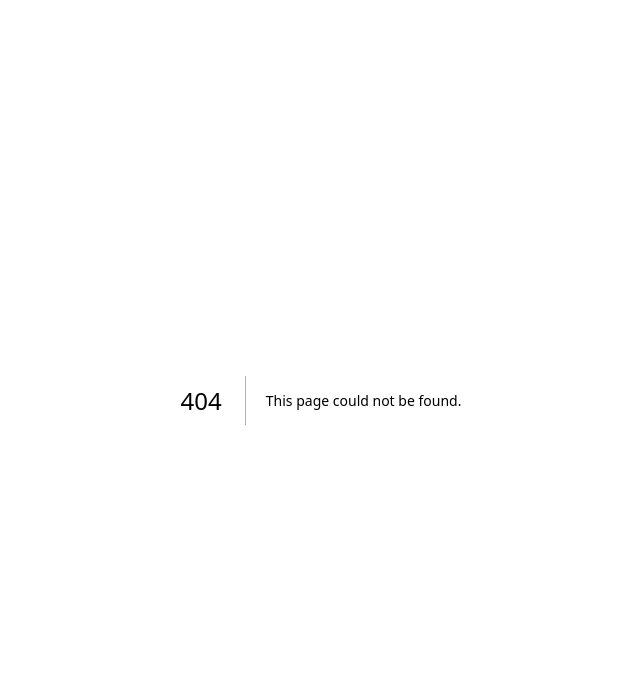
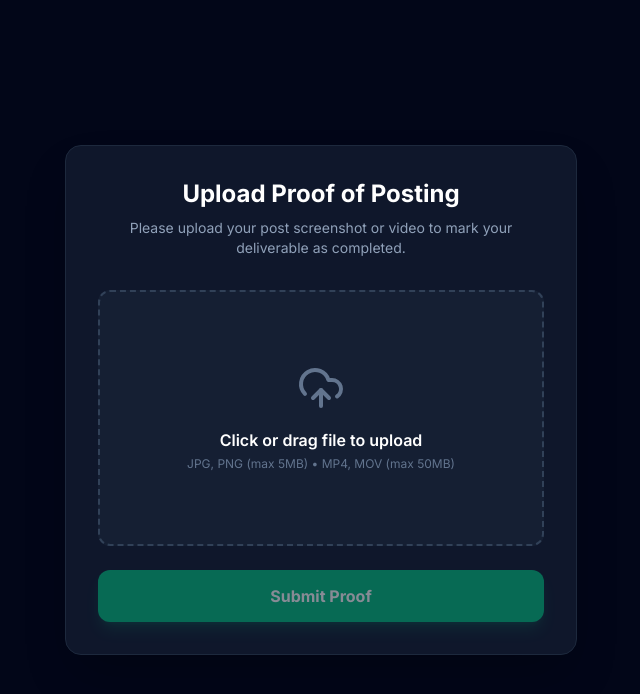
Before and after one commit to shahulhameed-csecore/Collabo-2, a Next.js app: page /submit-proof/1 in a window 1280 px wide. Before the commit this address had no page. Shown: the top 694 px of the page, without its empty margins (319-959 px from the left). Built offline with nearby package versions, Linux system fonts and the light colour scheme.

Commit message:
feat: Add Campaign Status Workflow and Secure File Upload

```diff
--- a/app/dashboard/page.tsx
+++ b/app/dashboard/page.tsx
@@ -243,7 +243,7 @@ export default function DashboardPage() {
               id="stat-total"
               label="Total Campaigns"
               value={String(stats.total)}
-              sub={`${stats.completed} completed · ${stats.cancelled} cancelled`}
+              sub={`${stats.completed} paid · ${stats.cancelled} cancelled`}
               icon={Users}
               accent="slate"
             />
@@ -383,7 +383,9 @@ export default function DashboardPage() {
                   {[
                     { label: 'Draft',     value: campaigns.filter(c => c.status === 'draft').length,     color: 'text-amber-400',   dot: 'bg-amber-400' },
                     { label: 'Active',    value: stats.active,                                            color: 'text-emerald-400', dot: 'bg-emerald-400' },
-                    { label: 'Done',      value: stats.completed,                                         color: 'text-slate-400',   dot: 'bg-slate-400' },
+                    { label: 'In Review', value: campaigns.filter(c => c.status === 'content_received').length, color: 'text-purple-400', dot: 'bg-purple-400' },
+                    { label: 'Approved',  value: campaigns.filter(c => c.status === 'approved').length, color: 'text-blue-400', dot: 'bg-blue-400' },
+                    { label: 'Paid',      value: stats.completed,                                         color: 'text-slate-400',   dot: 'bg-slate-400' },
                     { label: 'Cancelled', value: stats.cancelled,                                         color: 'text-rose-400',    dot: 'bg-rose-400' },
                   ].map(({ label, value, color, dot }) => (
                     <div key={label} className="flex items-center justify-between p-2.5 bg-slate-800/30 rounded-xl border border-slate-700/20">
--- /dev/null
+++ b/app/submit-proof/[token]/page.tsx
@@ -0,0 +1,151 @@
+'use client';
+
+import { useState, useRef } from 'react';
+import { UploadCloud, CheckCircle2, Loader2 } from 'lucide-react';
+import { useParams } from 'next/navigation';
+import { toast } from 'sonner';
+
+export default function SubmitProofPage() {
+  const { token } = useParams() as { token: string };
+  const [file, setFile] = useState<File | null>(null);
+  const [isDragging, setIsDragging] = useState(false);
+  const [isUploading, setIsUploading] = useState(false);
+  const [success, setSuccess] = useState(false);
+  const fileInputRef = useRef<HTMLInputElement>(null);
+
+  const handleDragOver = (e: React.DragEvent) => {
+    e.preventDefault();
+    setIsDragging(true);
+  };
+
+  const handleDragLeave = (e: React.DragEvent) => {
+    e.preventDefault();
+    setIsDragging(false);
+  };
+
+  const handleDrop = (e: React.DragEvent) => {
+    e.preventDefault();
+    setIsDragging(false);
+    if (e.dataTransfer.files && e.dataTransfer.files.length > 0) {
+      validateAndSetFile(e.dataTransfer.files[0]);
+    }
+  };
+
+  const handleFileChange = (e: React.ChangeEvent<HTMLInputElement>) => {
+    if (e.target.files && e.target.files.length > 0) {
+      validateAndSetFile(e.target.files[0]);
+    }
+  };
+
+  const validateAndSetFile = (selectedFile: File) => {
+    const validTypes = ['image/jpeg', 'image/png', 'video/mp4', 'video/quicktime'];
+    if (!validTypes.includes(selectedFile.type)) {
+      toast.error('Invalid file type. Only JPG, PNG, MP4, and MOV are allowed.');
+      return;
+    }
+
+    // Check sizes
+    if (selectedFile.type.startsWith('image/') && selectedFile.size > 5 * 1024 * 1024) {
+      toast.error('Image size exceeds 5MB limit.');
+      return;
+    }
+    if (selectedFile.type.startsWith('video/') && selectedFile.size > 50 * 1024 * 1024) {
+      toast.error('Video size exceeds 50MB limit.');
+      return;
+    }
+
+    setFile(selectedFile);
+  };
+
+  const handleUpload = async () => {
+    if (!file) return;
+    setIsUploading(true);
+
+    const formData = new FormData();
+    formData.append('file', file);
+
+    try {
+      const res = await fetch(`${process.env.NEXT_PUBLIC_API_URL}/campaigns/${token}/upload-proof`, {
+        method: 'POST',
+        body: formData,
+      });
+
+      const data = await res.json();
+      if (!res.ok) {
+        throw new Error(data.detail || 'Upload failed');
+      }
+
+      setSuccess(true);
+      toast.success('Proof uploaded successfully!');
+    } catch (err: any) {
+      toast.error(err.message || 'An error occurred during upload.');
+    } finally {
+      setIsUploading(false);
+    }
+  };
+
+  if (success) {
+    return (
+      <div className="min-h-screen bg-slate-950 flex flex-col items-center justify-center p-6 text-center">
+        <div className="w-20 h-20 bg-emerald-500/10 rounded-full flex items-center justify-center mb-6">
+          <CheckCircle2 className="w-10 h-10 text-emerald-400" />
+        </div>
+        <h1 className="text-3xl font-extrabold text-white mb-2">Proof Submitted!</h1>
+        <p className="text-slate-400 max-w-md mx-auto leading-relaxed">
+          Thank you. The brand has been notified and will review your content shortly. You can safely close this page.
+        </p>
+      </div>
+    );
+  }
+
+  return (
+    <div className="min-h-screen bg-slate-950 flex flex-col items-center justify-center p-4">
+      <div className="w-full max-w-lg bg-slate-900 border border-slate-800 rounded-2xl p-8 shadow-2xl">
+        <h1 className="text-2xl font-bold text-white mb-2 text-center">Upload Proof of Posting</h1>
+        <p className="text-slate-400 text-sm text-center mb-8">
+          Please upload your post screenshot or video to mark your deliverable as completed.
+        </p>
+
+        <div
+          className={`relative w-full h-64 border-2 border-dashed rounded-xl flex flex-col items-center justify-center cursor-pointer transition-all ${
+            isDragging ? 'border-emerald-500 bg-emerald-500/5' : 'border-slate-700 bg-slate-800/50 hover:border-emerald-500/50 hover:bg-slate-800'
+          }`}
+          onDragOver={handleDragOver}
+          onDragLeave={handleDragLeave}
+          onDrop={handleDrop}
+          onClick={() => fileInputRef.current?.click()}
+        >
+          <input
+            type="file"
+            ref={fileInputRef}
+            onChange={handleFileChange}
+            accept="image/jpeg,image/png,video/mp4,video/quicktime"
+            className="hidden"
+          />
+          <UploadCloud className={`w-12 h-12 mb-4 transition-colors ${isDragging ? 'text-emerald-400' : 'text-slate-500'}`} />
+          <h3 className="text-white font-semibold mb-1 text-center px-4">
+            {file ? file.name : 'Click or drag file to upload'}
+          </h3>
+          <p className="text-slate-500 text-xs">
+            JPG, PNG (max 5MB) • MP4, MOV (max 50MB)
+          </p>
+        </div>
+
+        <button
+          onClick={handleUpload}
+          disabled={!file || isUploading}
+          className="w-full mt-6 bg-emerald-500 hover:bg-emerald-400 text-white font-bold py-3.5 rounded-xl transition-all disabled:opacity-50 disabled:cursor-not-allowed flex items-center justify-center shadow-lg shadow-emerald-500/20 active:scale-[0.98]"
+        >
+          {isUploading ? (
+            <>
+              <Loader2 className="w-5 h-5 animate-spin mr-2" />
+              Uploading...
+            </>
+          ) : (
+            'Submit Proof'
+          )}
+        </button>
+      </div>
+    </div>
+  );
+}
--- a/components/CampaignTable.tsx
+++ b/components/CampaignTable.tsx
@@ -23,10 +23,12 @@ interface CampaignTableProps {
 const STATUS_CONFIG: Record<CampaignStatus, {
   label: string; dotClass: string; badgeClass: string; icon: React.ElementType;
 }> = {
-  active:    { label: 'Active',    dotClass: 'bg-emerald-400', badgeClass: 'bg-emerald-500/10 text-emerald-400 border-emerald-500/25', icon: CheckCircle2 },
-  draft:     { label: 'Draft',     dotClass: 'bg-amber-400',   badgeClass: 'bg-amber-500/10 text-amber-400 border-amber-500/25',   icon: Clock },
-  completed: { label: 'Completed', dotClass: 'bg-slate-400',   badgeClass: 'bg-slate-700/60 text-slate-400 border-slate-600/30',   icon: Check },
-  cancelled: { label: 'Cancelled', dotClass: 'bg-rose-400',    badgeClass: 'bg-rose-500/10 text-rose-400 border-rose-500/25',     icon: XCircle },
+  active:           { label: 'Active',           dotClass: 'bg-emerald-400', badgeClass: 'bg-emerald-500/10 text-emerald-400 border-emerald-500/25', icon: CheckCircle2 },
+  draft:            { label: 'Draft',            dotClass: 'bg-amber-400',   badgeClass: 'bg-amber-500/10 text-amber-400 border-amber-500/25',   icon: Clock },
+  content_received: { label: 'In Review',        dotClass: 'bg-purple-400',  badgeClass: 'bg-purple-500/10 text-purple-400 border-purple-500/25', icon: CheckCircle2 },
+  approved:         { label: 'Approved',         dotClass: 'bg-blue-400',    badgeClass: 'bg-blue-500/10 text-blue-400 border-blue-500/25',      icon: Check },
+  paid:             { label: 'Paid',             dotClass: 'bg-slate-400',   badgeClass: 'bg-slate-700/60 text-slate-400 border-slate-600/30',   icon: DollarSign },
+  cancelled:        { label: 'Cancelled',        dotClass: 'bg-rose-400',    badgeClass: 'bg-rose-500/10 text-rose-400 border-rose-500/25',      icon: XCircle },
 };
 
 // ─── Platform config ──────────────────────────────────────────────────────────
@@ -41,11 +43,13 @@ const PLATFORM_CONFIG: Record<string, { color: string; bg: string; emoji: string
 };
 
 const STATUS_FILTERS: { value: FilterState['status']; label: string }[] = [
-  { value: 'all',       label: 'All' },
-  { value: 'active',    label: 'Active' },
-  { value: 'draft',     label: 'Draft' },
-  { value: 'completed', label: 'Completed' },
-  { value: 'cancelled', label: 'Cancelled' },
+  { value: 'all',              label: 'All' },
+  { value: 'active',           label: 'Active' },
+  { value: 'draft',            label: 'Draft' },
+  { value: 'content_received', label: 'In Review' },
+  { value: 'approved',         label: 'Approved' },
+  { value: 'paid',             label: 'Paid' },
+  { value: 'cancelled',        label: 'Cancelled' },
 ];
 
 // ─── Sub-components ───────────────────────────────────────────────────────────
@@ -441,27 +445,66 @@ export default function CampaignTable({ campaigns, isLoading, onRefresh, onCreat
                         {/* Actions */}
                         <td className="px-4 py-3.5">
                           <div className="flex items-center gap-1">
-                            {/* Quick: Mark Complete */}
-                            {c.status === 'active' && (
+                            {/* Action Buttons based on status */}
+                            {c.status === 'draft' && (
                               <button
-                                onClick={() => handleStatusChange(c.id, 'completed')}
+                                onClick={() => handleStatusChange(c.id, 'active')}
                                 disabled={!!updatingId}
-                                title="Mark as Completed"
+                                title="Activate campaign"
                                 className="p-1.5 text-slate-500 hover:text-emerald-400 hover:bg-emerald-500/10 rounded-lg transition-all opacity-100 sm:opacity-0 sm:group-hover:opacity-100 disabled:opacity-30"
                               >
                                 <Check className="w-3.5 h-3.5" />
                               </button>
                             )}
 
-                            {/* Quick: Activate draft */}
-                            {c.status === 'draft' && (
+                            {c.status === 'active' && (
                               <button
-                                onClick={() => handleStatusChange(c.id, 'active')}
-                                disabled={!!updatingId}
-                                title="Activate campaign"
+                                onClick={() => {
+                                  if (c.magic_link_token) {
+                                    const link = `${window.location.origin}/submit-proof/${c.magic_link_token}`;
+                                    navigator.clipboard.writeText(link);
+                                    toast.success('Magic link copied to clipboard!');
+                                  }
+                                }}
+                                title="Copy Magic Link for Influencer"
                                 className="p-1.5 text-slate-500 hover:text-blue-400 hover:bg-blue-500/10 rounded-lg transition-all opacity-100 sm:opacity-0 sm:group-hover:opacity-100 disabled:opacity-30"
                               >
                                 <ExternalLink className="w-3.5 h-3.5" />
+                              </button>
+                            )}
+
+                            {c.status === 'content_received' && (
+                              <>
+                                {c.proof_url && (
+                                  <a
+                                    href={c.proof_url}
+                                    target="_blank"
+                                    rel="noopener noreferrer"
+                                    title="View Proof of Posting"
+                                    className="p-1.5 text-slate-500 hover:text-purple-400 hover:bg-purple-500/10 rounded-lg transition-all opacity-100 sm:opacity-0 sm:group-hover:opacity-100"
+                                  >
+                                    <Globe className="w-3.5 h-3.5" />
+                                  </a>
+                                )}
+                                <button
+                                  onClick={() => handleStatusChange(c.id, 'approved')}
+                                  disabled={!!updatingId}
+                                  title="Approve Content"
+                                  className="p-1.5 text-slate-500 hover:text-emerald-400 hover:bg-emerald-500/10 rounded-lg transition-all opacity-100 sm:opacity-0 sm:group-hover:opacity-100 disabled:opacity-30"
+                                >
+                                  <CheckCircle2 className="w-3.5 h-3.5" />
+                                </button>
+                              </>
+                            )}
+
+                            {c.status === 'approved' && (
+                              <button
+                                onClick={() => handleStatusChange(c.id, 'paid')}
+                                disabled={!!updatingId}
+                                title="Mark as Paid"
+                                className="p-1.5 text-slate-500 hover:text-emerald-400 hover:bg-emerald-500/10 rounded-lg transition-all opacity-100 sm:opacity-0 sm:group-hover:opacity-100 disabled:opacity-30"
+                              >
+                                <DollarSign className="w-3.5 h-3.5" />
                               </button>
                             )}
 
@@ -475,7 +518,9 @@ export default function CampaignTable({ campaigns, isLoading, onRefresh, onCreat
                             >
                               <option value="draft">Draft</option>
                               <option value="active">Active</option>
-                              <option value="completed">Completed</option>
+                              <option value="content_received" disabled>In Review</option>
+                              <option value="approved">Approved</option>
+                              <option value="paid">Paid</option>
                               <option value="cancelled">Cancelled</option>
                             </select>
 
--- a/lib/types.ts
+++ b/lib/types.ts
@@ -1,5 +1,5 @@
 // ─── Campaign Status ─────────────────────────────────────────────────────────
-export type CampaignStatus = 'draft' | 'active' | 'completed' | 'cancelled';
+export type CampaignStatus = 'draft' | 'active' | 'content_received' | 'approved' | 'paid' | 'cancelled';
 
 // ─── Platform ────────────────────────────────────────────────────────────────
 export const PLATFORMS = [
@@ -27,6 +27,8 @@ export interface Campaign {
   payment_amount: number;
   special_notes: string | null;
   status: CampaignStatus;
+  proof_url: string | null;
+  magic_link_token: string | null;
   created_at: string;             // ISO datetime string
   updated_at: string;             // ISO datetime string
 }
```
